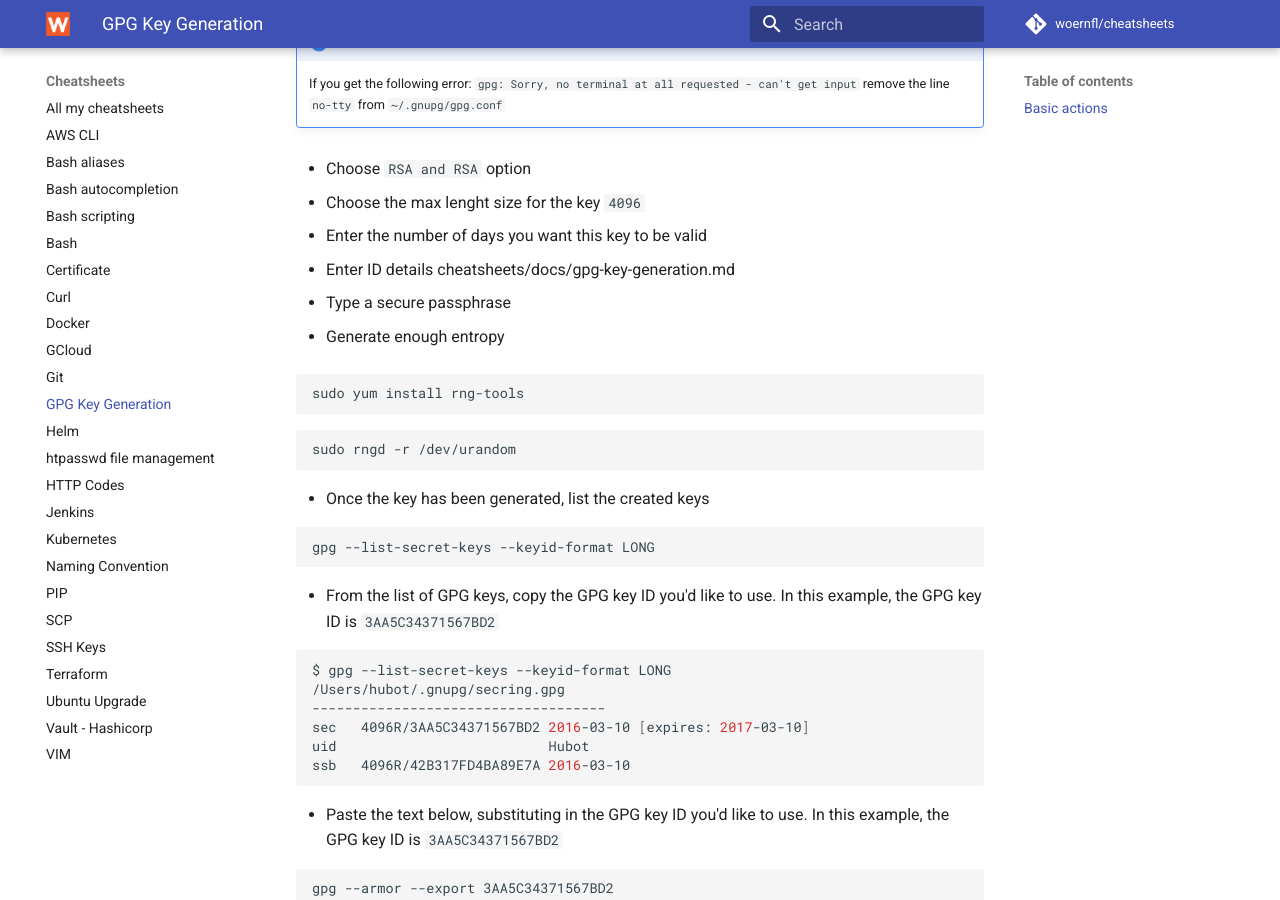
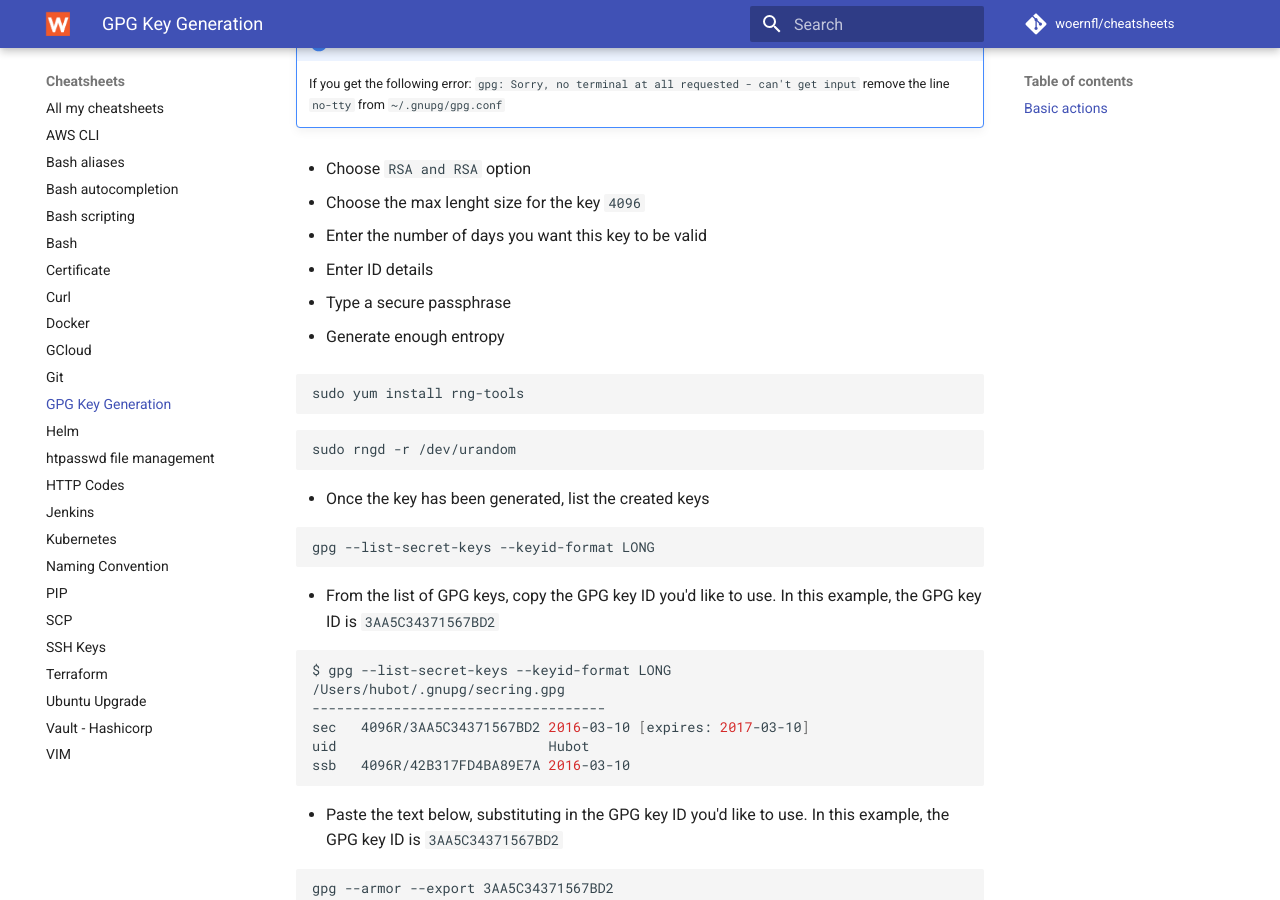
Before and after one commit to woernfl/cheatsheets, an MkDocs documentation site: the page built from docs/gpg-key-generation.md, in a window 1280 px wide and 900 px high, scrolled down 406 px. Built offline with MkDocs 1.6.1 and Material for MkDocs 9.7.7, drawn with Linux system fonts in a browser that asks for light colours; comment, search, counter and statistics services are not loaded.

Commit message:
Update gpg-key-generation.md

```diff
--- a/docs/gpg-key-generation.md
+++ b/docs/gpg-key-generation.md
@@ -24,7 +24,7 @@ gpg2 --gen-key
 - Enter the number of days you want this key to be valid
 
 - Enter ID details
-cheatsheets/docs/gpg-key-generation.md
+
 - Type a secure passphrase
 
 - Generate enough entropy
```
